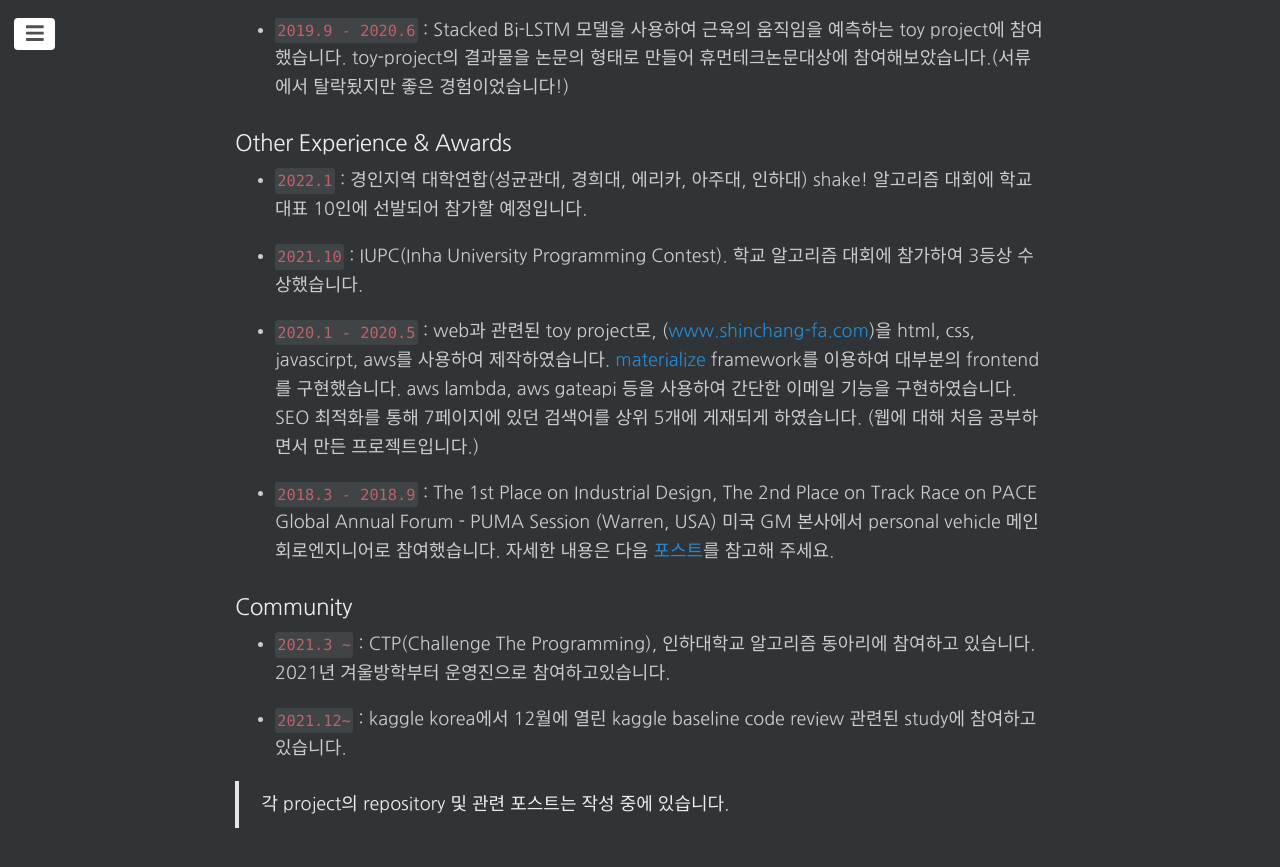
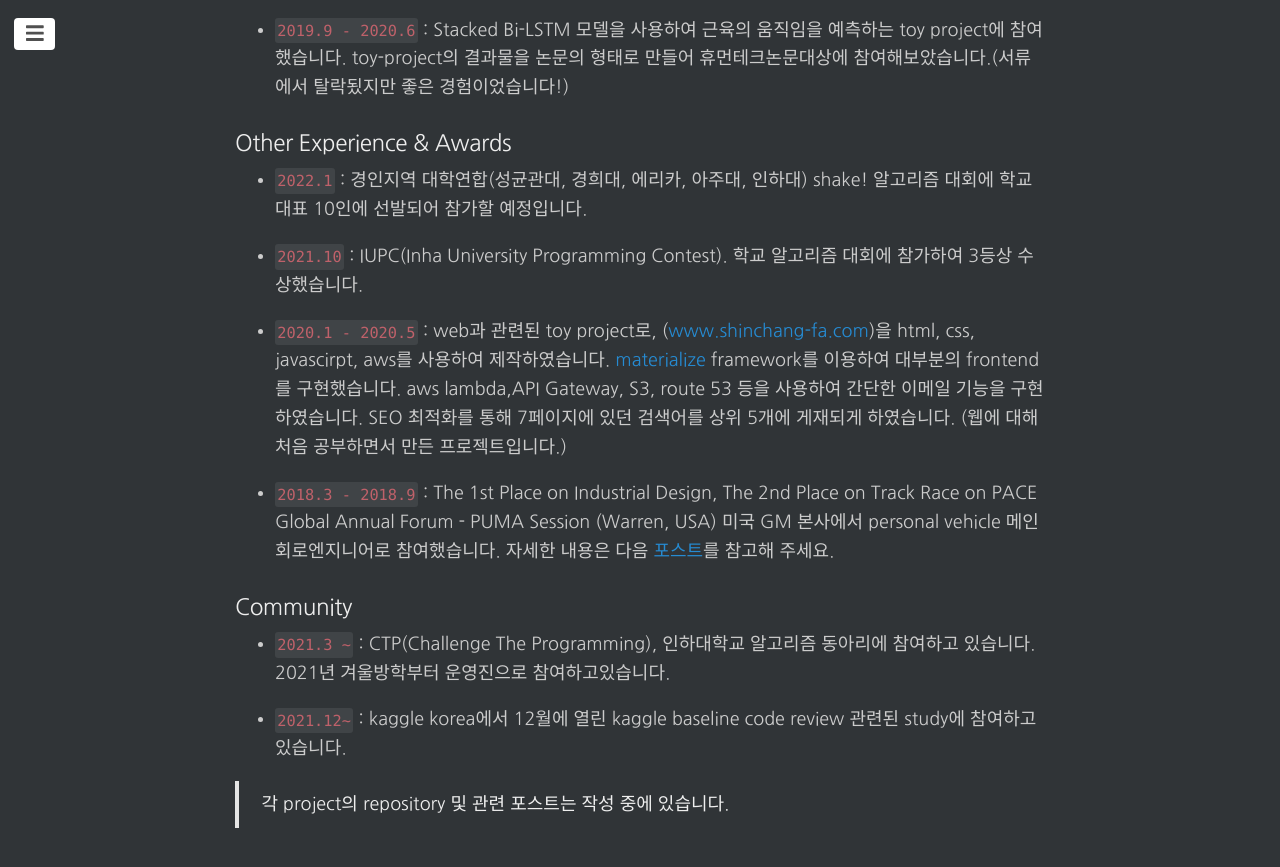
Before and after one commit to changhyeonnam/changhyeonnam.github.io, a Jekyll site: the page built from about.md, in a window 1280 px wide and 900 px high, scrolled down 798 px. Shown: the top 867 px of the window. Built offline with Jekyll 4.4.1, drawn with Linux system fonts in a browser that asks for light colours; nearby versions of some CDN libraries; comment, search, counter and statistics services are not loaded.

Commit message:
update about.md

```diff
--- a/about.md
+++ b/about.md
@@ -31,7 +31,7 @@ Deep learning Specialization Coursera 수료, Tensorflow Certificate 취득하
 
 - `2021.10` : IUPC(Inha University Programming Contest). 학교 알고리즘 대회에 참가하여 3등상 수상했습니다.
 
-- `2020.1 - 2020.5` : web과 관련된  toy project로, ([www.shinchang-fa.com](http://www.shinchang-fa.com/))을 html, css, javascirpt, aws를 사용하여  제작하였습니다. [materialize](https://materializecss.com/) framework를 이용하여 대부분의 frontend를 구현했습니다.  aws lambda, aws gateapi 등을 사용하여 간단한 이메일 기능을 구현하였습니다. SEO 최적화를 통해 7페이지에 있던 검색어를 상위 5개에 게재되게 하였습니다. (웹에 대해 처음 공부하면서 만든 프로젝트입니다.)
+- `2020.1 - 2020.5` : web과 관련된  toy project로, ([www.shinchang-fa.com](http://www.shinchang-fa.com/))을 html, css, javascirpt, aws를 사용하여  제작하였습니다. [materialize](https://materializecss.com/) framework를 이용하여 대부분의 frontend를 구현했습니다.  aws lambda,API Gateway, S3, route 53 등을 사용하여 간단한 이메일 기능을 구현하였습니다. SEO 최적화를 통해 7페이지에 있던 검색어를 상위 5개에 게재되게 하였습니다. (웹에 대해 처음 공부하면서 만든 프로젝트입니다.)
 
 - `2018.3 - 2018.9` :  The 1st Place on Industrial Design, The 2nd Place on Track Race on PACE Global Annual Forum - PUMA Session (Warren, USA) 미국 GM 본사에서 personal vehicle 메인 회로엔지니어로 참여했습니다. 자세한 내용은 다음 [포스트](https://changhyeonnam.github.io/2018/09/10/Pace_Global_Forum.html)를 참고해 주세요.
 
```
